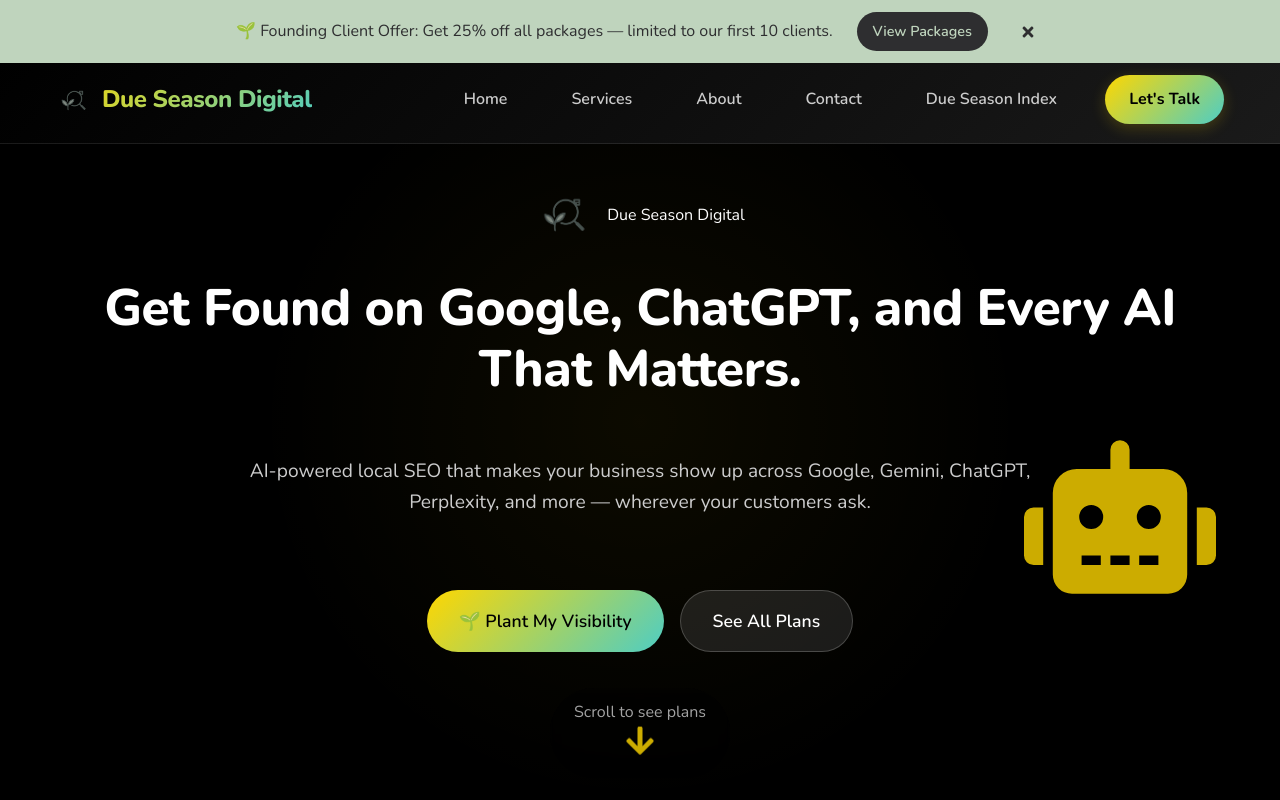
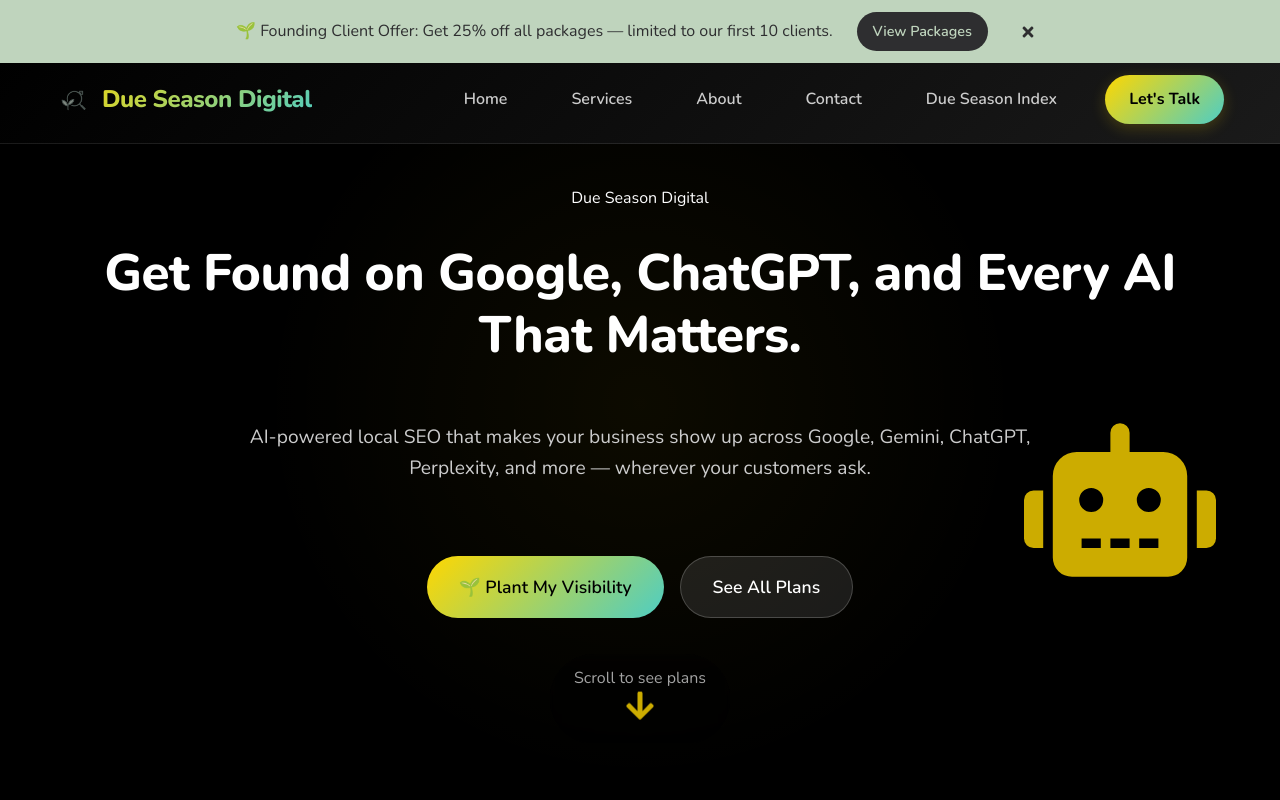
Before and after one commit to KJGuce/dueseasondigital.github.io, a React (Vite) app in the folder react-site/: page / in a window 1280 px wide. Shown: the top 800 px of the page. Built offline with nearby package versions, Linux system fonts and the light colour scheme.

Commit message:
Remove logo image from HomePage hero section; keep only in Navbar

```diff
--- a/react-site/src/pages/HomePage.tsx
+++ b/react-site/src/pages/HomePage.tsx
@@ -139,17 +139,6 @@ const HomePage: React.FC = () => {
       <section className={styles.hero}>
         <div className={styles.heroContent}>
           <a href="/" className={styles.logo}>
-            <img
-              src="/DSDfavicon1.png"
-              alt="Due Season Digital Logo"
-              style={{
-                height: 60,
-                width: 60,
-                display: "inline-block",
-                verticalAlign: "middle",
-                marginRight: 12,
-              }}
-            />
             Due Season Digital
           </a>
           <h1>Get Found on Google, ChatGPT, and Every AI That Matters.</h1>
```
Also changed, not shown: 3 other files (tests, documents, lock files or other folders).
